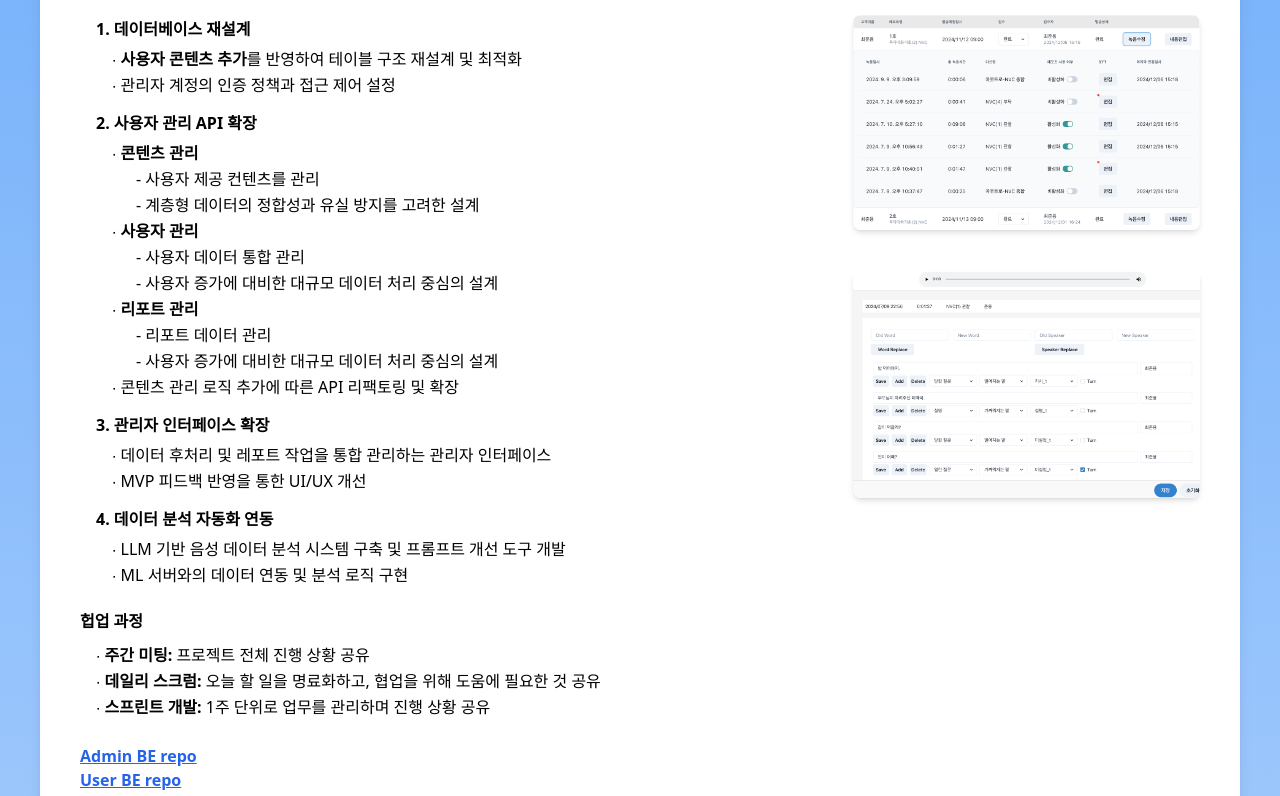
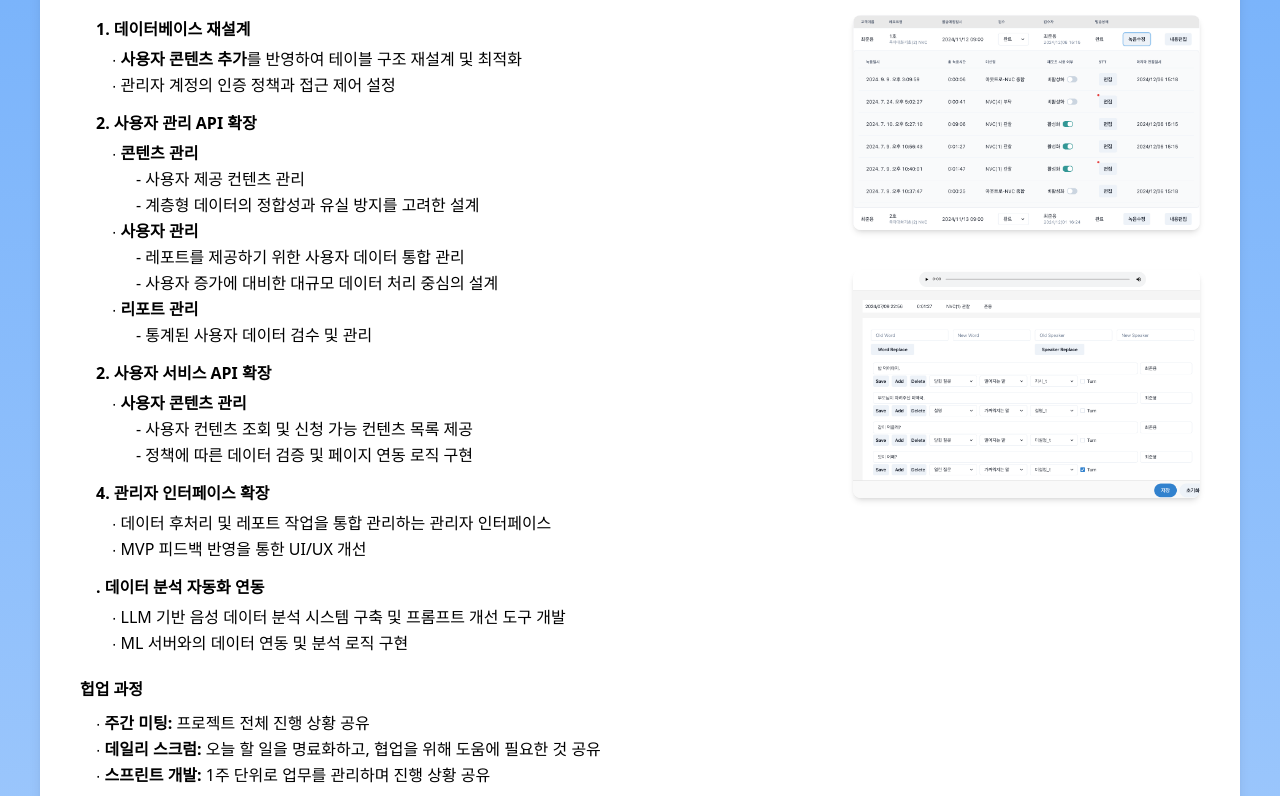
Before and after one commit to pyhilandjy/portfolio, a Next.js app: page / in a window 1280 px wide. Shown: the part 2959-3755 px from the top of the page. Built offline with nearby package versions, Linux system fonts and the light colour scheme.

Commit message:
refactor: talkd

```diff
--- a/components/TalkD.tsx
+++ b/components/TalkD.tsx
@@ -5,7 +5,7 @@ const ClabMVP: React.FC = () => {
   return (
     <div className="max-w-7xl mx-auto bg-white text-black p-10 rounded-lg shadow-lg">
       <h2 className="text-4xl font-bold text-center mb-3">Talk-D 0.7 버전</h2>
-      <h2 className="text-xl font-bold mb-20 text-center">(2024.07~현재)</h2>
+      <h2 className="text-xl font-bold mb-20 text-center">(2024.07~2025.01)</h2>
       <div className="grid grid-cols-1 md:grid-cols-3 gap-10">
         <div className="md:col-span-2">
           <ul className="list-disc list-inside mb-4 leading-relaxed">
@@ -60,35 +60,45 @@ const ClabMVP: React.FC = () => {
                 </span>
                 <span className="block ml-4">
                   ∙<strong className="font-bold"> 콘텐츠 관리</strong>
-                  <span className="block ml-6">
-                    - 사용자 제공 컨텐츠를 관리
-                  </span>
+                  <span className="block ml-6">- 사용자 제공 컨텐츠 관리</span>
                   <span className="block ml-6">
                     - 계층형 데이터의 정합성과 유실 방지를 고려한 설계
                   </span>
                 </span>
                 <span className="block ml-4">
                   ∙<strong className="font-bold"> 사용자 관리</strong>
-                  <span className="block ml-6">- 사용자 데이터 통합 관리</span>
+                  <span className="block ml-6">
+                    - 레포트를 제공하기 위한 사용자 데이터 통합 관리
+                  </span>
                   <span className="block ml-6">
                     - 사용자 증가에 대비한 대규모 데이터 처리 중심의 설계
                   </span>
                 </span>
                 <span className="block ml-4">
                   ∙<strong className="font-bold"> 리포트 관리</strong>
-                  <span className="block ml-6">- 리포트 데이터 관리</span>
                   <span className="block ml-6">
-                    - 사용자 증가에 대비한 대규모 데이터 처리 중심의 설계
+                    - 통계된 사용자 데이터 검수 및 관리
                   </span>
-                </span>
-                <span className="block ml-4">
-                  ∙ 콘텐츠 관리 로직 추가에 따른 API 리팩토링 및 확장
                 </span>
                 <span className="block ml-8"></span>
               </span>
               <span className="block ml-4 mb-3">
                 <span className="block font-bold mb-1">
-                  3. 관리자 인터페이스 확장
+                  2. 사용자 서비스 API 확장
+                </span>
+                <span className="block ml-4">
+                  ∙<strong className="font-bold"> 사용자 콘텐츠 관리</strong>
+                  <span className="block ml-6">
+                    - 사용자 컨텐츠 조회 및 신청 가능 컨텐츠 목록 제공
+                  </span>
+                  <span className="block ml-6">
+                    - 정책에 따른 데이터 검증 및 페이지 연동 로직 구현
+                  </span>
+                </span>
+              </span>
+              <span className="block ml-4 mb-3">
+                <span className="block font-bold mb-1">
+                  4. 관리자 인터페이스 확장
                 </span>
                 <span className="block ml-4">
                   ∙ 데이터 후처리 및 레포트 작업을 통합 관리하는 관리자
@@ -100,7 +110,7 @@ const ClabMVP: React.FC = () => {
               </span>
               <span className="block ml-4 mb-5">
                 <span className="block font-bold mb-1">
-                  4. 데이터 분석 자동화 연동
+                  . 데이터 분석 자동화 연동
                 </span>
                 <span className="block ml-4">
                   ∙ LLM 기반 음성 데이터 분석 시스템 구축 및 프롬프트 개선 도구
```
